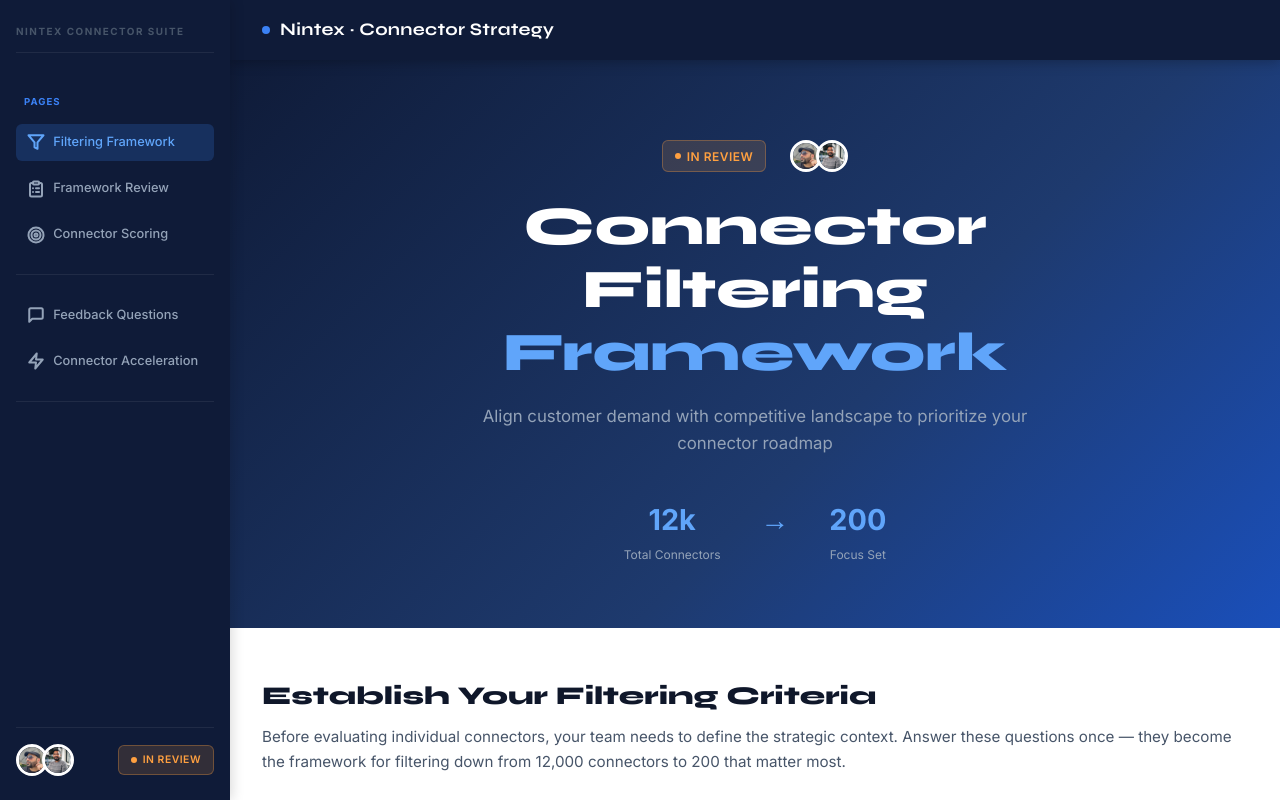
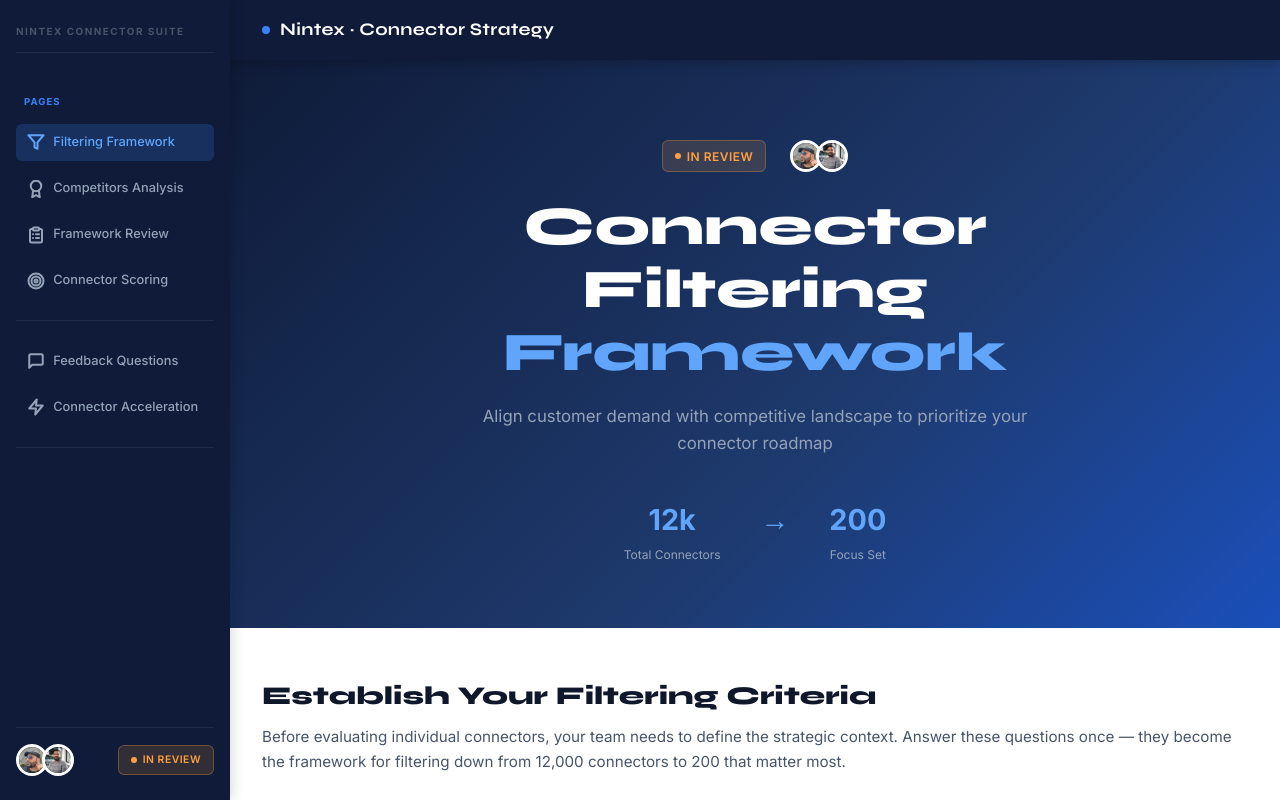
Before and after one commit to osama-eldrieny/connectors-strategy, a website: page index.html in a window 1280 px wide. Shown: the top 800 px of the page. Drawn offline with Linux system fonts and the light colour scheme; no server answers.

Commit message:
Add Competitors Analysis link to index.html sidebar

```diff
--- a/index.html
+++ b/index.html
@@ -367,6 +367,7 @@
     <div class="side-nav-header">Nintex Connector Suite</div>
     <div class="side-nav-section-label">Pages</div>
     <a class="side-nav-link active" href="index.html" data-page="filtering"><span class="icon"><svg xmlns="http://www.w3.org/2000/svg" width="24" height="24" viewBox="0 0 24 24" fill="none" stroke="currentColor" stroke-width="2" stroke-linecap="round" stroke-linejoin="round" data-lucide="filter" aria-hidden="true" class="lucide lucide-filter"><polygon points="22 3 2 3 10 12.46 10 19 14 21 14 12.46 22 3"></polygon></svg></span> Filtering Framework</a>
+    <a class="side-nav-link" href="competitors-analysis.html" data-page="competitors"><span class="icon"><svg xmlns="http://www.w3.org/2000/svg" width="24" height="24" viewBox="0 0 24 24" fill="none" stroke="currentColor" stroke-width="2" stroke-linecap="round" stroke-linejoin="round" data-lucide="award" aria-hidden="true" class="lucide lucide-award"><circle cx="12" cy="8" r="7"></circle><polyline points="8.21 13.89 7 23 12 20 17 23 15.79 13.88"></polyline></svg></span> Competitors Analysis</a>
     <a class="side-nav-link" href="connector-filtering-framework.html" data-page="framework"><span class="icon"><svg xmlns="http://www.w3.org/2000/svg" width="24" height="24" viewBox="0 0 24 24" fill="none" stroke="currentColor" stroke-width="2" stroke-linecap="round" stroke-linejoin="round" data-lucide="clipboard-list" aria-hidden="true" class="lucide lucide-clipboard-list"><rect width="8" height="4" x="8" y="2" rx="1" ry="1"></rect><path d="M16 4h2a2 2 0 0 1 2 2v14a2 2 0 0 1-2 2H6a2 2 0 0 1-2-2V6a2 2 0 0 1 2-2h2"></path><path d="M12 11h4"></path><path d="M12 16h4"></path><path d="M8 11h.01"></path><path d="M8 16h.01"></path></svg></span> Framework Review</a>
     <a class="side-nav-link" href="connector-prioritizer.html" data-page="prioritizer"><span class="icon"><svg xmlns="http://www.w3.org/2000/svg" width="24" height="24" viewBox="0 0 24 24" fill="none" stroke="currentColor" stroke-width="2" stroke-linecap="round" stroke-linejoin="round" data-lucide="target" aria-hidden="true" class="lucide lucide-target"><circle cx="12" cy="12" r="10"></circle><circle cx="12" cy="12" r="6"></circle><circle cx="12" cy="12" r="2"></circle></svg></span> Connector Scoring</a>
     <div class="side-nav-divider"></div>
```
